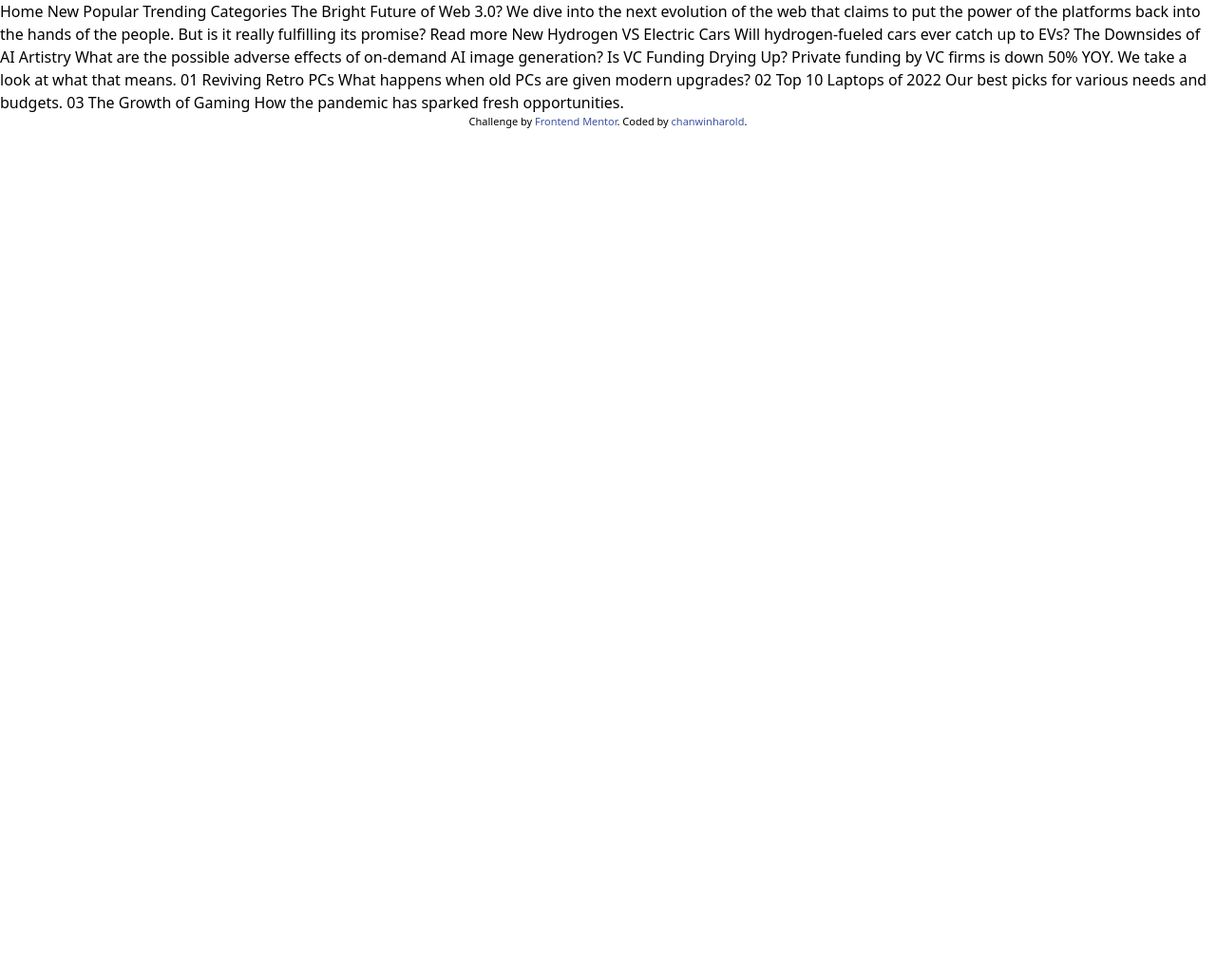
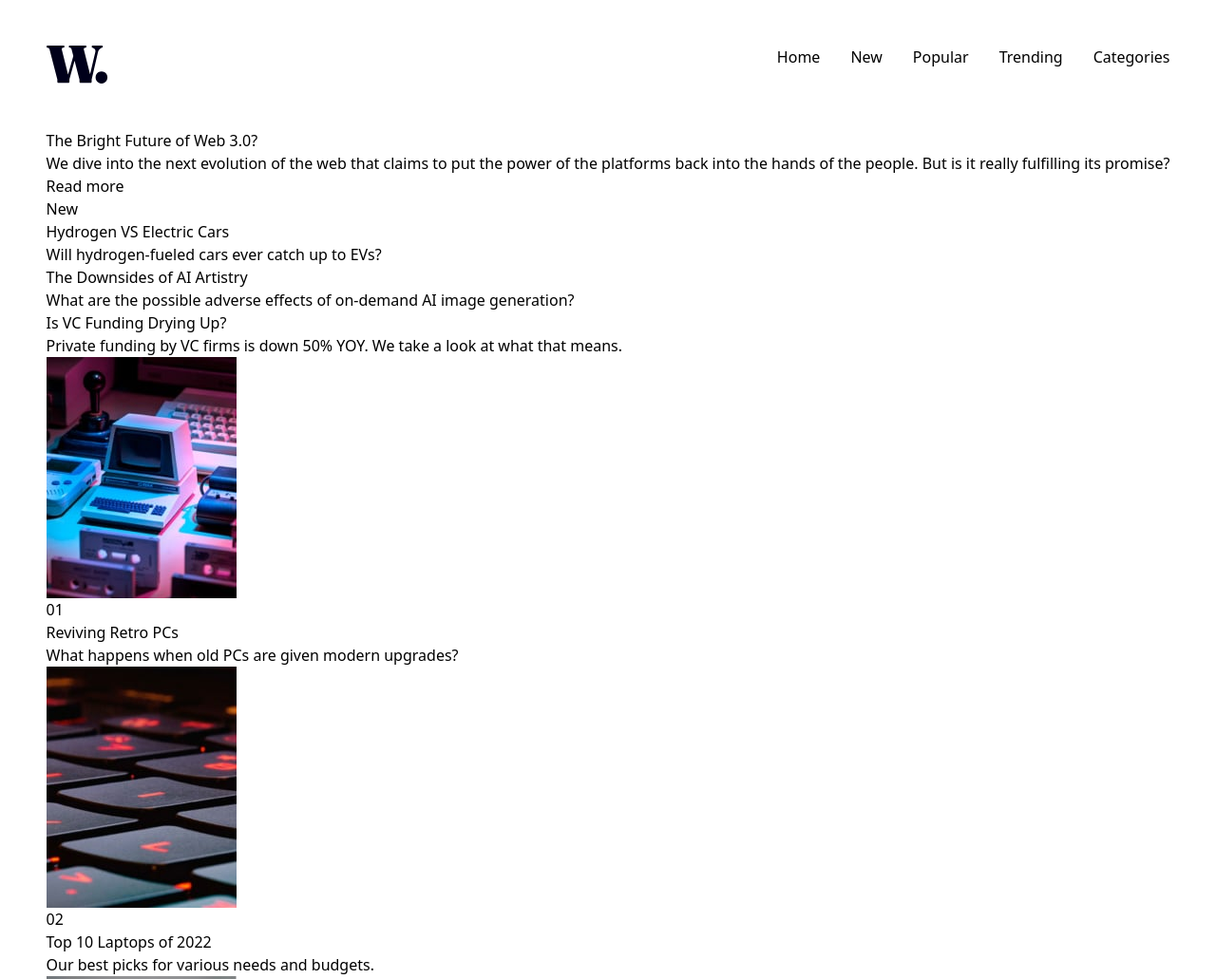
Before and after one commit to chanwinharold/news-homepage-main, a website: page index.html in a window 1280 px wide. Shown: the top 1031 px of the page at 95% size. Before the commit the page ends 800 px from the top, so only its background shows below. Drawn offline with Linux system fonts and the light colour scheme.

Commit message:
first commit

```diff
--- a/index.html
+++ b/index.html
@@ -6,6 +6,9 @@
 
     <link rel="icon" type="image/png" sizes="32x32" href="./assets/images/favicon-32x32.png">
     <link href="./src/output.css" rel="stylesheet">
+    <link rel="preconnect" href="https://fonts.googleapis.com">
+    <link rel="preconnect" href="https://fonts.gstatic.com" crossorigin>
+    <link href="https://fonts.googleapis.com/css2?family=Inter:ital,opsz,wght@0,14..32,100..900;1,14..32,100..900&display=swap" rel="stylesheet">
 
     <script src="assets/js/script.js" defer></script>
 
@@ -14,41 +17,88 @@
 </head>
 <body>
 
-  Home
-  New
-  Popular
-  Trending
-  Categories
+<header class="flex justify-between">
+    <img class="w-fit" src="assets/images/logo.svg" alt="Logo W.">
 
-  The Bright Future of Web 3.0?
+    <nav class="navbar">
+        <ul class="flex sm:gap-8">
+            <li class=""><a href="#">Home</a></li>
+            <li class=""><a href="#">New</a></li>
+            <li class=""><a href="#">Popular</a></li>
+            <li class=""><a href="#">Trending</a></li>
+            <li class=""><a href="#">Categories</a></li>
+        </ul>
+    </nav>
+    <img class="menu-icon" src="assets/images/icon-menu.svg" alt="menu">
+</header>
 
-  We dive into the next evolution of the web that claims to put the power of the platforms back into the hands of the people.
-  But is it really fulfilling its promise?
+<main class="">
+    <section class="">
+        <!--  image here -->
+    </section>
 
-  Read more
+    <section class="">
+        <h1 class="">The Bright Future of Web 3.0?</h1>
+    </section>
 
-  New
+    <section>
+        <p class="">We dive into the next evolution of the web that claims to put the power of the platforms back into the hands of the people.
+            But is it really fulfilling its promise?</p>
+        <a class="" href="#">Read more</a>
+    </section>
 
-  Hydrogen VS Electric Cars
-  Will hydrogen-fueled cars ever catch up to EVs?
+    <section class="">
+        <header class="">
+            <h2 class="">New</h2>
+        </header>
 
-  The Downsides of AI Artistry
-  What are the possible adverse effects of on-demand AI image generation?
+        <article class="">
+            <h3 class="">Hydrogen VS Electric Cars</h3>
+            <p class="">Will hydrogen-fueled cars ever catch up to EVs?</p>
+        </article>
 
-  Is VC Funding Drying Up?
-  Private funding by VC firms is down 50% YOY. We take a look at what that means.
+        <article class="">
+            <h3 class="">The Downsides of AI Artistry</h3>
+            <p class="">What are the possible adverse effects of on-demand AI image generation?</p>
+        </article>
 
-  01
-  Reviving Retro PCs
-  What happens when old PCs are given modern upgrades?
+        <article class="">
+            <h3 class="">Is VC Funding Drying Up?</h3>
+            <p class="">Private funding by VC firms is down 50% YOY. We take a look at what that means.</p>
+        </article>
 
-  02
-  Top 10 Laptops of 2022
-  Our best picks for various needs and budgets.
+    </section>
 
-  03
-  The Growth of Gaming
-  How the pandemic has sparked fresh opportunities.
+    <section class="">
+        <img class="" src="assets/images/image-retro-pcs.jpg" alt="">
+        <article class="">
+            <span class="">01</span>
+            <h3 class="">Reviving Retro PCs</h3>
+            <p class="">What happens when old PCs are given modern upgrades?</p>
+        </article>
+    </section>
+
+    <section class="">
+        <img class="" src="assets/images/image-top-laptops.jpg" alt="">
+        <article class="">
+            <span class="">02</span>
+            <h3 class="">Top 10 Laptops of 2022</h3>
+            <p class="">Our best picks for various needs and budgets.</p>
+        </article>
+    </section>
+
+
+
+    <section class="">
+        <img class="" src="assets/images/image-gaming-growth.jpg" alt="">
+        <article class="">
+            <span class="">03</span>
+            <h3 class="">The Growth of Gaming</h3>
+            <p class="">How the pandemic has sparked fresh opportunities.</p>
+        </article>
+    </section>
+
+</main>
 
 <footer class="attribution">
     Challenge by <a href="https://www.frontendmentor.io?ref=challenge" target="_blank">Frontend Mentor</a>.
--- a/src/input.css
+++ b/src/input.css
@@ -6,6 +6,27 @@
 }
 
 @layer base {
+    body {
+        min-height: 100vh;
+        display: grid;
+        place-content: center;
+        row-gap: 3rem;
+        @apply max-sm:px-4 sm:px-12 py-12;
+    }
+
+
+    .navbar {
+        @media screen and (max-width: 40rem) {
+            display: none;
+        }
+    }
+    .menu-icon {
+        @media screen and (min-width: 40rem) {
+            display: none;
+        }
+    }
+
+
     .attribution { font-size: 11px; text-align: center; }
     .attribution a { color: hsl(228, 45%, 44%); }
 }
```
Also changed, not shown: src/output.css. Lines whose indentation alone changed are shown as unchanged.
